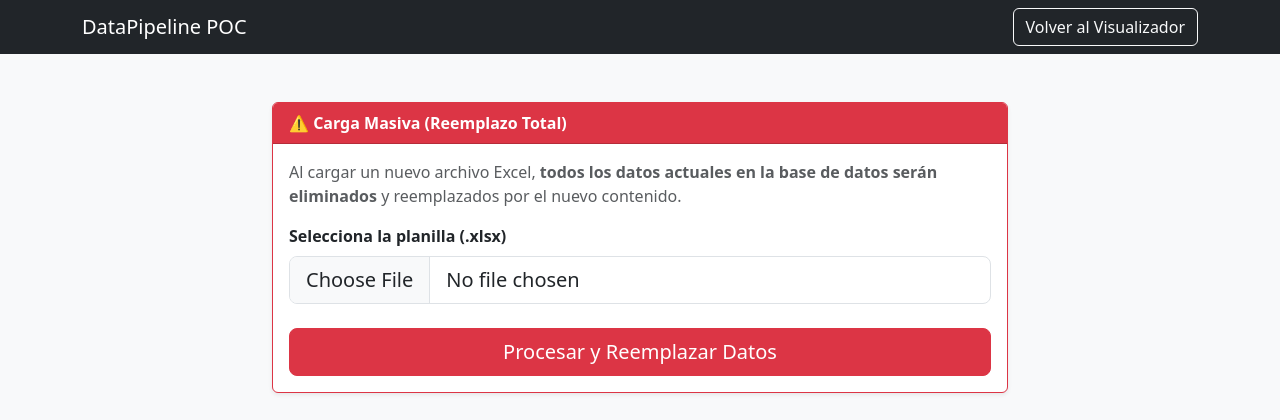
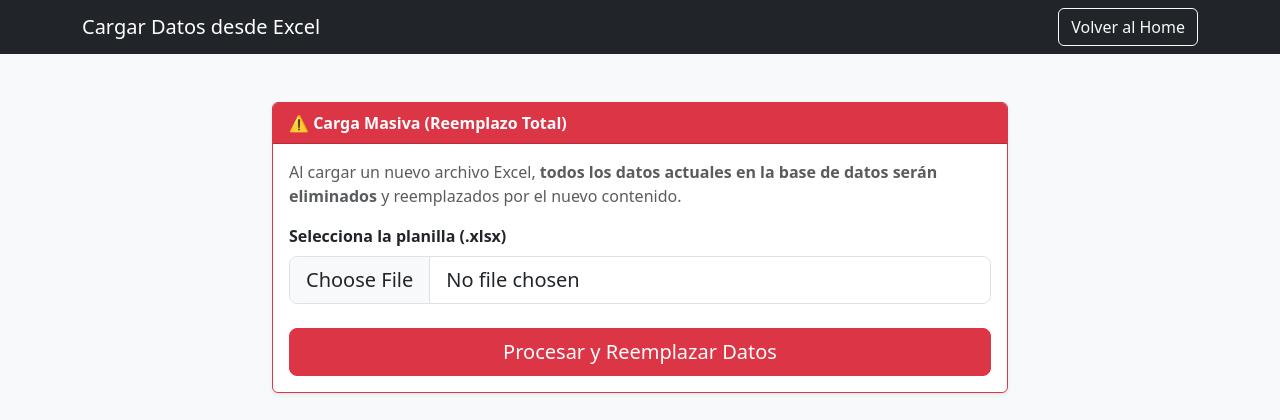
Before and after one commit to lquijadaduoc/Render, a Flask app: page /upload in a window 1280 px wide. Shown: the top 420 px of the page. Run offline with Flask 3, Linux system fonts and the light colour scheme.

Commit message:
cambios en textos de la pagina

```diff
--- a/templates/index.html
+++ b/templates/index.html
@@ -3,7 +3,7 @@
   <head>
     <meta charset="UTF-8" />
     <meta name="viewport" content="width=device-width, initial-scale=1.0" />
-    <title>Visualizador de Productos</title>
+    <title>Plataforma de Prueba de Productos</title>
     <link
       href="https://cdn.jsdelivr.net/npm/bootstrap@5.3.0/dist/css/bootstrap.min.css"
       rel="stylesheet"
@@ -12,7 +12,9 @@
   <body class="bg-light">
     <nav class="navbar navbar-dark bg-dark mb-4">
       <div class="container">
-        <span class="navbar-brand mb-0 h1">DataPipeline POC</span>
+        <span class="navbar-brand mb-0 h1"
+          >Plataforma de Prueba de Productos</span
+        >
         <a href="/upload" class="btn btn-success">Subir Nuevo Excel</a>
       </div>
     </nav>
--- a/templates/upload.html
+++ b/templates/upload.html
@@ -3,7 +3,7 @@
   <head>
     <meta charset="UTF-8" />
     <meta name="viewport" content="width=device-width, initial-scale=1.0" />
-    <title>Cargar Datos</title>
+    <title>Cargar Datos desde Excel</title>
     <link
       href="https://cdn.jsdelivr.net/npm/bootstrap@5.3.0/dist/css/bootstrap.min.css"
       rel="stylesheet"
@@ -12,8 +12,8 @@
   <body class="bg-light">
     <nav class="navbar navbar-dark bg-dark mb-4">
       <div class="container">
-        <span class="navbar-brand mb-0 h1">DataPipeline POC</span>
-        <a href="/" class="btn btn-outline-light">Volver al Visualizador</a>
+        <span class="navbar-brand mb-0 h1">Cargar Datos desde Excel</span>
+        <a href="/" class="btn btn-outline-light">Volver al Home</a>
       </div>
     </nav>
 
```
